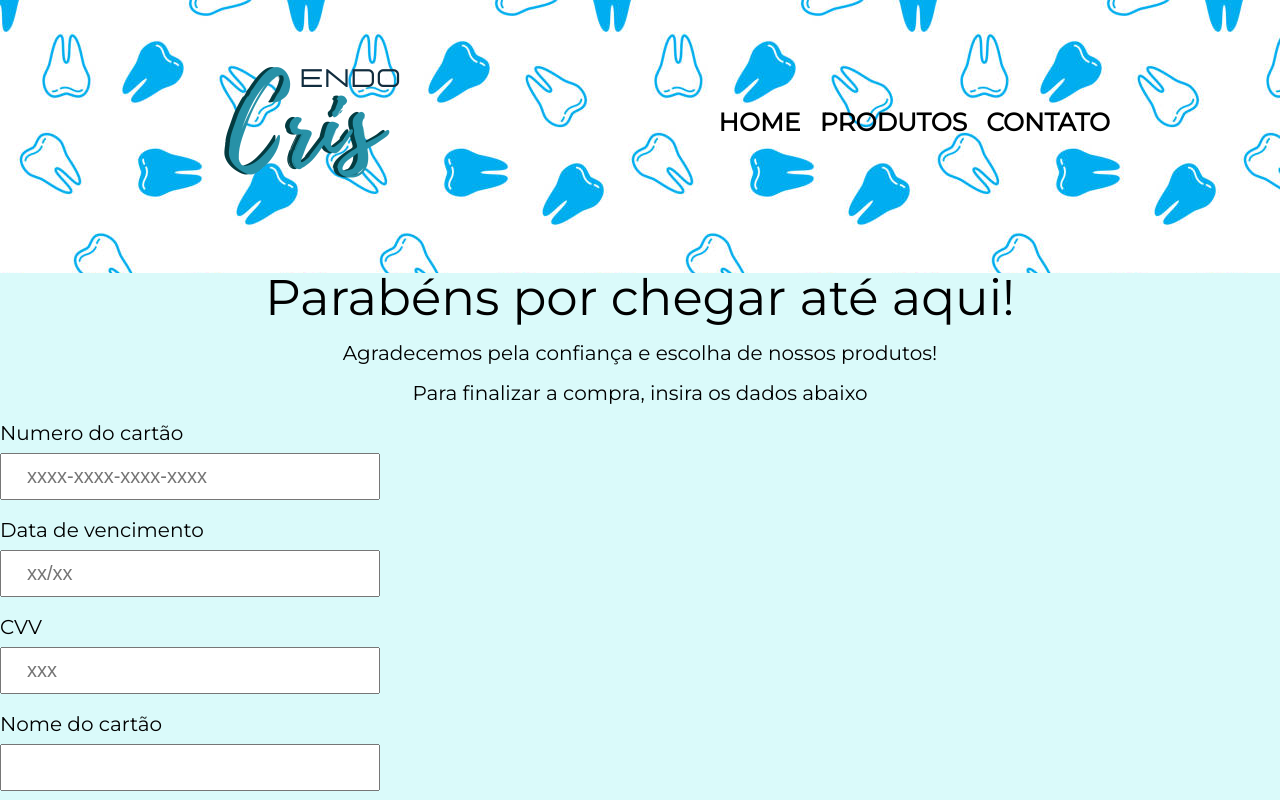
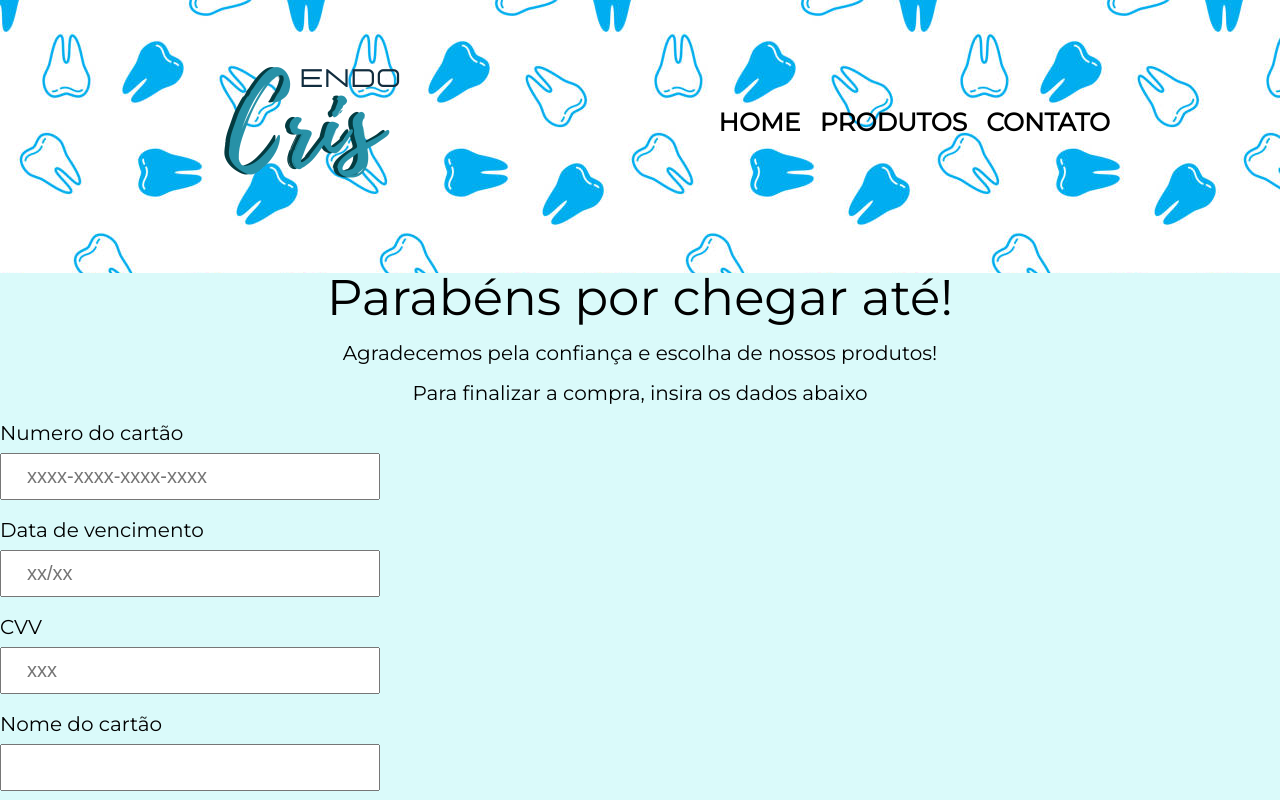
Before and after one commit to Pedro9548/Website-Endocris, a plain HTML site: page compras.html in a window 1280 px wide. Shown: the top 800 px of the page. Drawn offline with Linux system fonts and the light colour scheme.

Commit message:
preparar

```diff
--- a/compras.html
+++ b/compras.html
@@ -21,7 +21,7 @@
 			</div>
 		</header>
         <main>
-                <h1 class="titulo__compras">Parabéns por chegar até aqui!</h1>
+                <h1 class="titulo__compras">Parabéns por chegar até!</h1>
                 <p class="paragrafo__compras">Agradecemos pela confiança e escolha de nossos produtos!</p>
                 <p class="paragrafo__compras">Para finalizar a compra, insira os dados abaixo</p>
                     <form>
```
